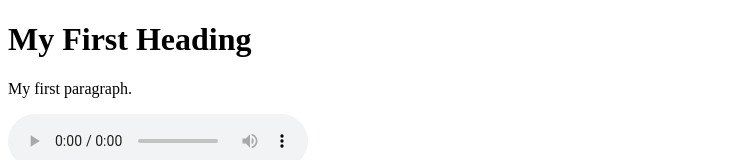
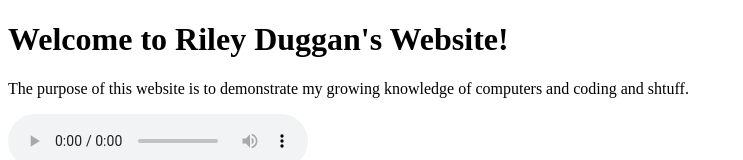
Before and after one commit to riley-duggan1/sif, a plain HTML site: page index.html in a window 1280 px wide. Shown: the top 160 px of the page, without its empty margins (0-743 px from the left). Drawn offline with Linux system fonts and the light colour scheme.

Commit message:
Update index.html

```diff
--- a/index.html
+++ b/index.html
@@ -1,8 +1,8 @@
 <!DOCTYPE html>
 <html>
   <body>
-    <h1>My First Heading</h1>
-    <p>My first paragraph.</p>
+    <h1>Welcome to Riley Duggan's Website!</h1>
+    <p>The purpose of this website is to demonstrate my growing knowledge of computers and coding and shtuff.</p>
 
     <div>
       <audio controls>
```
